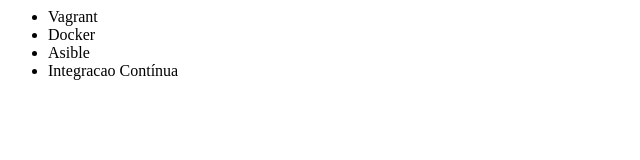
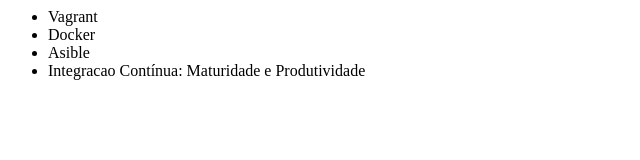
Before and after one commit to thomazjunior/alura-git, a plain HTML site: page index.html in a window 1280 px wide. Shown: the whole page, without its empty margins (0-640 px from the left). Drawn offline with Linux system fonts and the light colour scheme.

Commit message:
Modificando curso de integracao continua

```diff
--- a/index.html
+++ b/index.html
@@ -10,7 +10,7 @@
 		<li>Vagrant</li>
 		<li>Docker</li>
 		<li>Asible</li>
-		<li>Integracao Contínua</li>
+		<li>Integracao Contínua: Maturidade e Produtividade</li>
 	</ul>
 
 </body>
```
